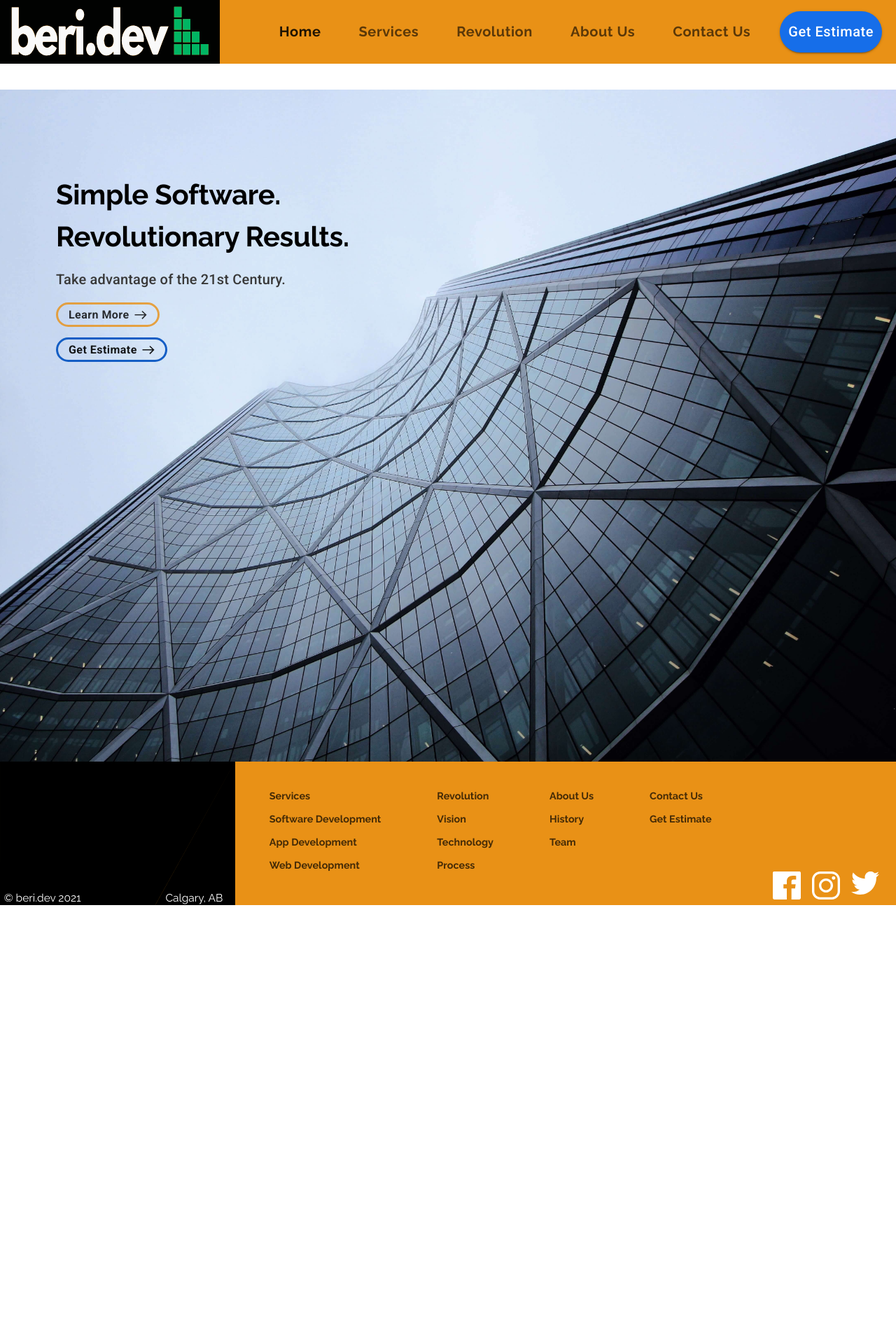
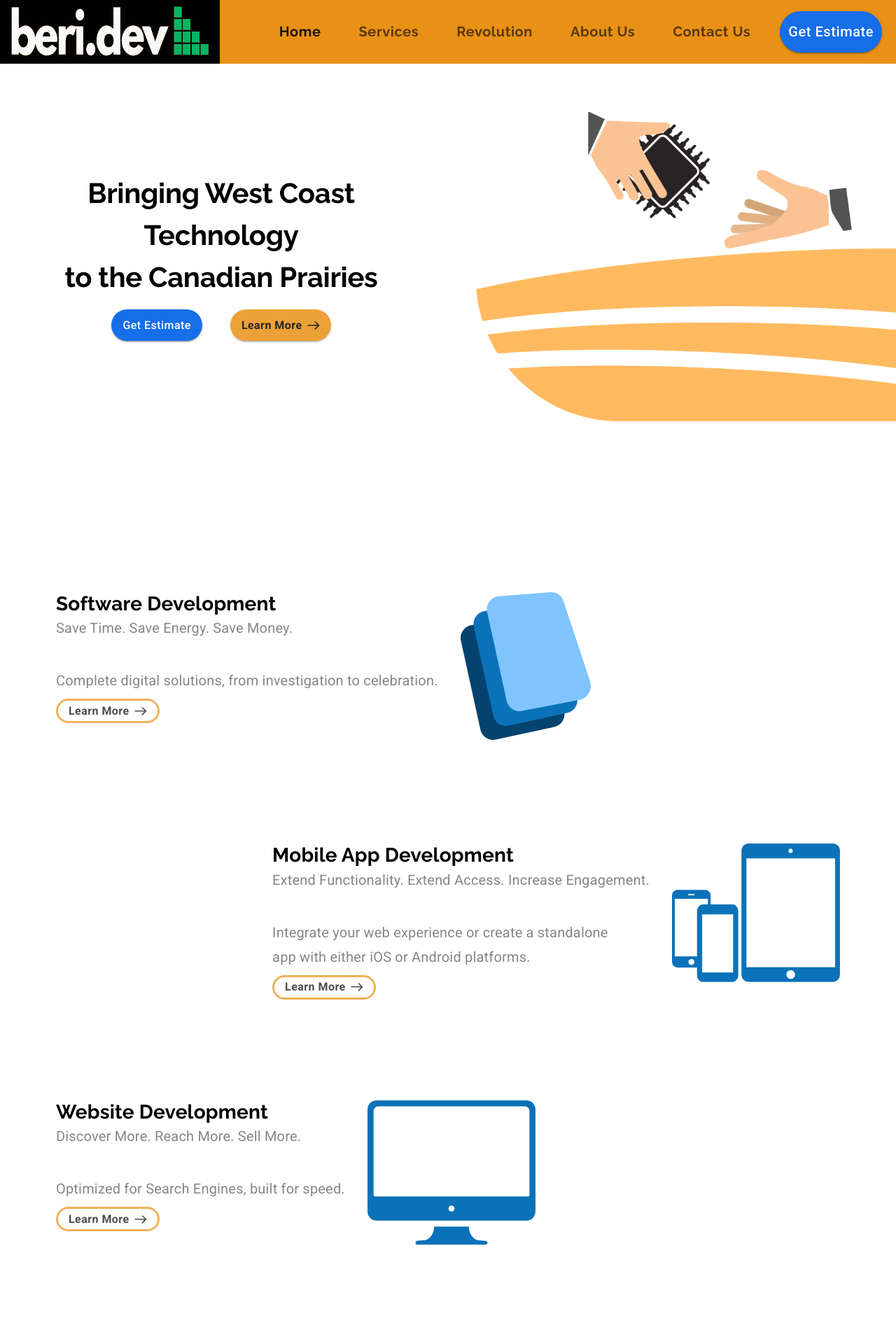
Before and after one commit to HAZberi/tech-company-website, a React (Create React App) app: page / in a window 1280 px wide. Shown: the top 1920 px of the page at 70% size. Before the commit the page ends 1293 px from the top, so only its background shows below. Built offline with nearby package versions, Linux system fonts and the light colour scheme.

Commit message:
All ui bugs fixed

```diff
--- a/src/components/LandingPage.js
+++ b/src/components/LandingPage.js
@@ -27,7 +27,8 @@ const useStyles = makeStyles((theme) => ({
       maxWidth: "30em",
     },
     [theme.breakpoints.down("sm")]: {
-      marginLeft: "15%",
+      marginLeft: 0,
+      paddingLeft: "2rem",
       minWidth: "100%",
     },
   },
@@ -201,7 +202,7 @@ const LandingPage = () => {
       <Grid container direction="column" className={classes.mainContainer}>
         <Grid item>
           {/* ------- Hero Block --------- */}
-{/*           <Grid
+          <Grid
             container
             justify={smaller ? "center" : "flex-end"}
             alignItems="center"
@@ -240,11 +241,11 @@ const LandingPage = () => {
             <Grid item md xs className={classes.animation}>
               <Lottie options={defaultOptions} height={"100%"} width={"100%"} />
             </Grid>
-          </Grid> */}
+          </Grid>
         </Grid>
         <Grid item>
           {/* ------ Software Block ------- */}
-{/*           <Grid
+          <Grid
             container
             direction="row"
             className={classes.softDevContainer}
@@ -273,10 +274,10 @@ const LandingPage = () => {
             </Grid>
             <Grid item>{smaller ? "" : softwareIconJSX}</Grid>
           </Grid>
- */}        </Grid>
+        </Grid>
         <Grid item>
           {/* ------ App Block ------- */}
-          {/* <Grid
+          <Grid
             container
             direction="row"
             className={classes.devContainer}
@@ -301,11 +302,11 @@ const LandingPage = () => {
               </Button>
             </Grid>
             <Grid item>{smaller ? "" : mobileIconJSX}</Grid>
-          </Grid> */}
+          </Grid>
         </Grid>
         <Grid item>
           {/* ------ Website Block ------- */}
-          {/* <Grid
+          <Grid
             container
             direction="row"
             className={classes.devContainer}
@@ -332,11 +333,11 @@ const LandingPage = () => {
               </Button>
             </Grid>
             <Grid item>{smaller ? "" : websiteIconJSX}</Grid>
-          </Grid> */}
+          </Grid>
         </Grid>
         <Grid item>
           {/* ------ Revolution Block ------- */}
-{/*           <Grid container alignItems="center" justify="center" style={{height: "50em"}} className={classes.devContainer}>
+          <Grid container alignItems="center" justify="center" style={{height: "50em"}} className={classes.devContainer}>
             <Card className={classes.revolutionCard}>
               <CardContent>
                 <Grid container direction="column" style={{textAlign: "center"}}>
@@ -361,10 +362,10 @@ const LandingPage = () => {
             </Card>
             <div className={classes.revolutionBackground} />
           </Grid>
- */}        </Grid>
+        </Grid>
         <Grid item>
           {/* Information Block */}
-{/*           <Grid container style={{height: "40em"}} alignItems="center">
+{/*          <Grid container style={{height: "40em"}} alignItems="center">
             <Grid item container style={{position: "absolute", textAlign: smallest ? "center" : "inherit"}} direction={smallest ? "column" : "row"} spacing={smallest ? 10 : 0}>
               <Grid sm item style={{marginLeft: smallest ? 0 : smaller ? "3em" : "5em"}}>
                 <Grid container direction="column">
```
Also changed, not shown: 1 other file (tests, documents, lock files or other folders).
